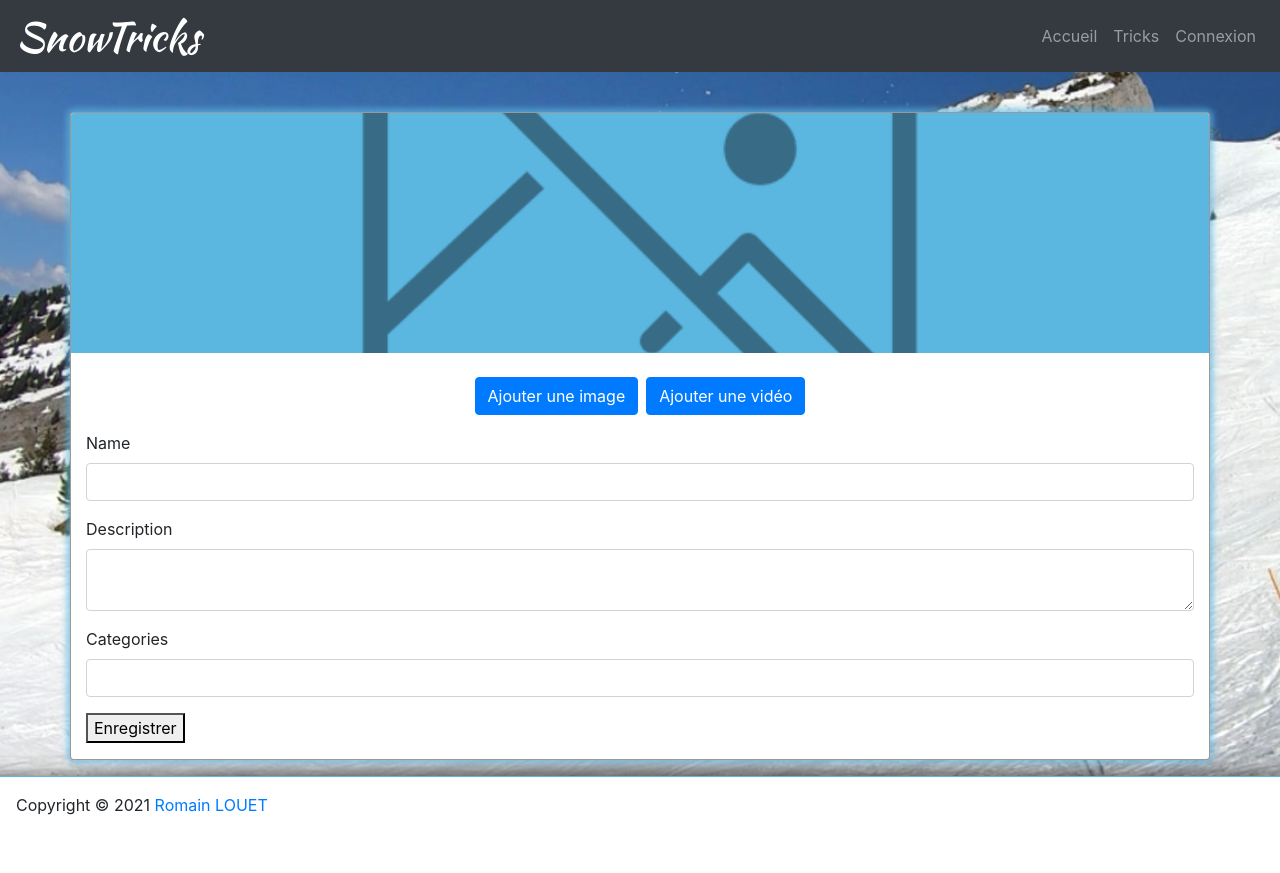
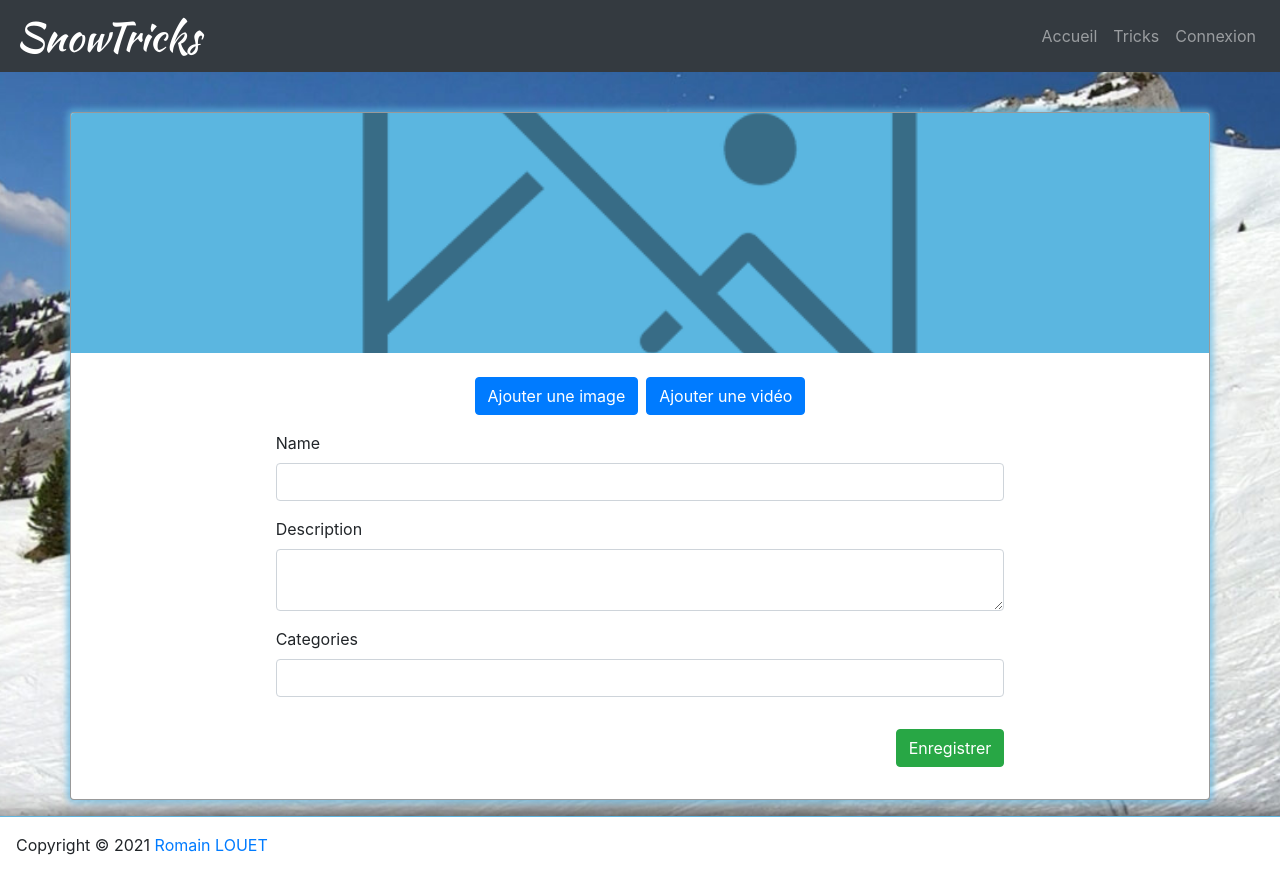
Before and after one commit to RLouet/Formation-OC-P6, a Symfony app: template templates/front/trick-add.html.twig in a window 1280 px wide. Before the commit the page ends 815 px from the top, so only its background shows below. Run offline with Twig, Linux system fonts and the light colour scheme; the template is opened without the code that fills it, so the values that code supplies are empty; form fields are guessed from the names that the template uses; some libraries are stand-ins or nearby versions.

Commit message:
add trick fields asserts, improve add trick page layout

```diff
--- /dev/null
+++ b/public/js/trick-edit.js
@@ -0,0 +1,5 @@
+$(document).ready(function() {
+    $("#trick_name").keyup(function () {
+        $(".trick-name").text($(this).val());
+    })
+});
--- a/src/Entity/User.php
+++ b/src/Entity/User.php
@@ -21,7 +21,7 @@ class User implements UserInterface
     /**
      * @ORM\Column(type="string", length=180, unique=true)
      * @Assert\Email(
-     *     message = "TEST '{{value}}'"
+     *     message = "Ton adresse Email est invalide."
      * )
      * @Groups({"paginate_user"})
      */
--- a/src/Form/TrickType.php
+++ b/src/Form/TrickType.php
@@ -32,9 +32,15 @@ class TrickType extends AbstractType
             ])
             ->add('description', TextareaType::class, [
                 'label' => 'Description',
+                'attr' => [
+                    'rows' => 10,
+                ]
             ])
             ->add('categories', EntityType::class, [
                 'class' => Category::class,
+                'label_attr' => [
+                    'class' => 'checkbox-inline'
+                ],
                 'choice_label' => 'name',
                 'required' => true,
                 'label' => 'Catégories',
--- a/templates/front/trick-add.html.twig
+++ b/templates/front/trick-add.html.twig
@@ -9,7 +9,7 @@
                 </div>
                 <div class="col-12 trick-hero p-0 d-flex align-content-center flex-wrap" style="background-image: url('{{ asset('/') }}{% if trick.hero %}uploads/tricks/{{ trick.hero.name }}{% elseif trick.images is not empty %}uploads/tricks/{{ trick.images|first.name }}{% else %}imgs/no-image.png{% endif %}');">
                     <div class="overlay"></div>
-                    <h2 class="vertical-align-middle w-100">{{ trick.name }}</h2>
+                    <h2 class="vertical-align-middle w-100 trick-name">{{ trick.name }}</h2>
                 </div>
             </header>
 
@@ -48,22 +48,22 @@
                     </div>
                 </div>
             </section>
-            <section>
-                <div class="form-group">
+            <section class="row justify-content-center">
+                <div class="form-group col-xl-8">
                     {{ form_label(form.name) }}
                     {{ form_widget(form.name) }}
                 </div>
-                <div class="form-group">
+                <div class="form-group col-xl-8">
                     {{ form_label(form.description) }}
                     {{ form_widget(form.description) }}
                 </div>
-                <div class="form-group">
+                <div class="form-group col-xl-8">
                     {{ form_label(form.categories) }}
                     {{ form_widget(form.categories) }}
                 </div>
-            </section>
-            <section>
-                <button type="submit">Enregistrer</button>
+                <div class="form-group col-xl-8 text-right mt-3">
+                    <button type="submit" class="btn btn-success">Enregistrer</button>
+                </div>
             </section>
             {{ form_end(form) }}
         </article>
@@ -79,6 +79,5 @@
         trickImages.push("{{ image.name }}");
         {% endfor %}
     </script>
-    <script src="{{ asset('js/trick-view.js') }}"></script>
-    <script src="{{ asset('js/pagination.js') }}"></script>
+    <script src="{{ asset('js/trick-edit.js') }}"></script>
 {% endblock %}
```
Also changed, not shown: src/Entity/Trick.php (+22 -4 lines), 1 other file.
